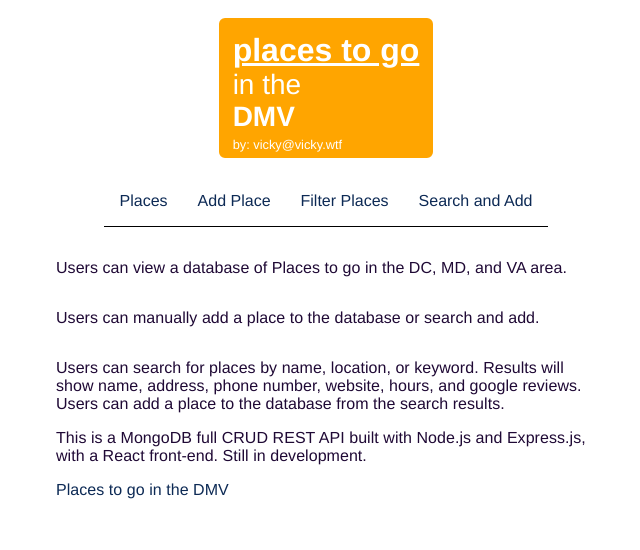
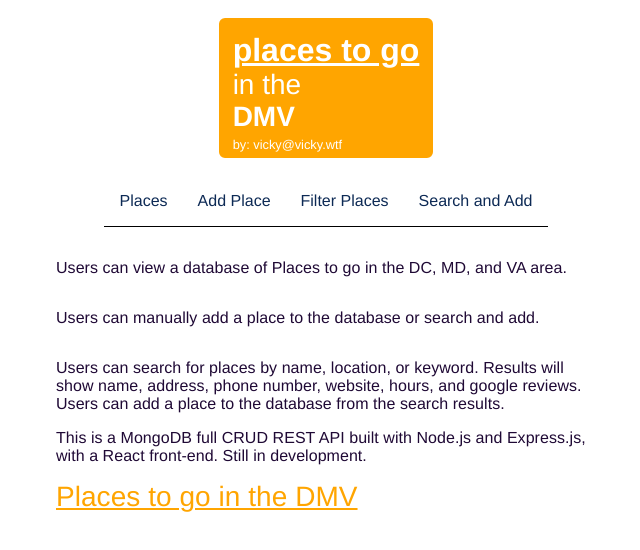
Before and after one commit to vickyphung/places-client, a React (Create React App) app: page / in a window 1280 px wide. Shown: the top 550 px of the page, without its empty margins (314-954 px from the left). Built offline with nearby package versions, Linux system fonts and the light colour scheme.

Commit message:
updated homepage link color

```diff
--- a/src/components/Home/index.js
+++ b/src/components/Home/index.js
@@ -34,7 +34,7 @@ function Home(props) {
 
         This is a MongoDB full CRUD REST API built with Node.js and Express.js, with a React front-end. Still in development.
 
-       <p><Link to="/places">Places to go in the DMV</Link></p>
+       <p><Link className="placesLink" to="/places">Places to go in the DMV</Link></p>
       </div>
     </div>
     </div>
--- a/src/components/Home/styles.css
+++ b/src/components/Home/styles.css
@@ -42,6 +42,11 @@
     color: white;
     border: 2px solid white;
 }
+.placesLink {
+    font-size: 1.75rem;
+    color: orange;
+    text-decoration: underline;
+}
 
 
 
```
